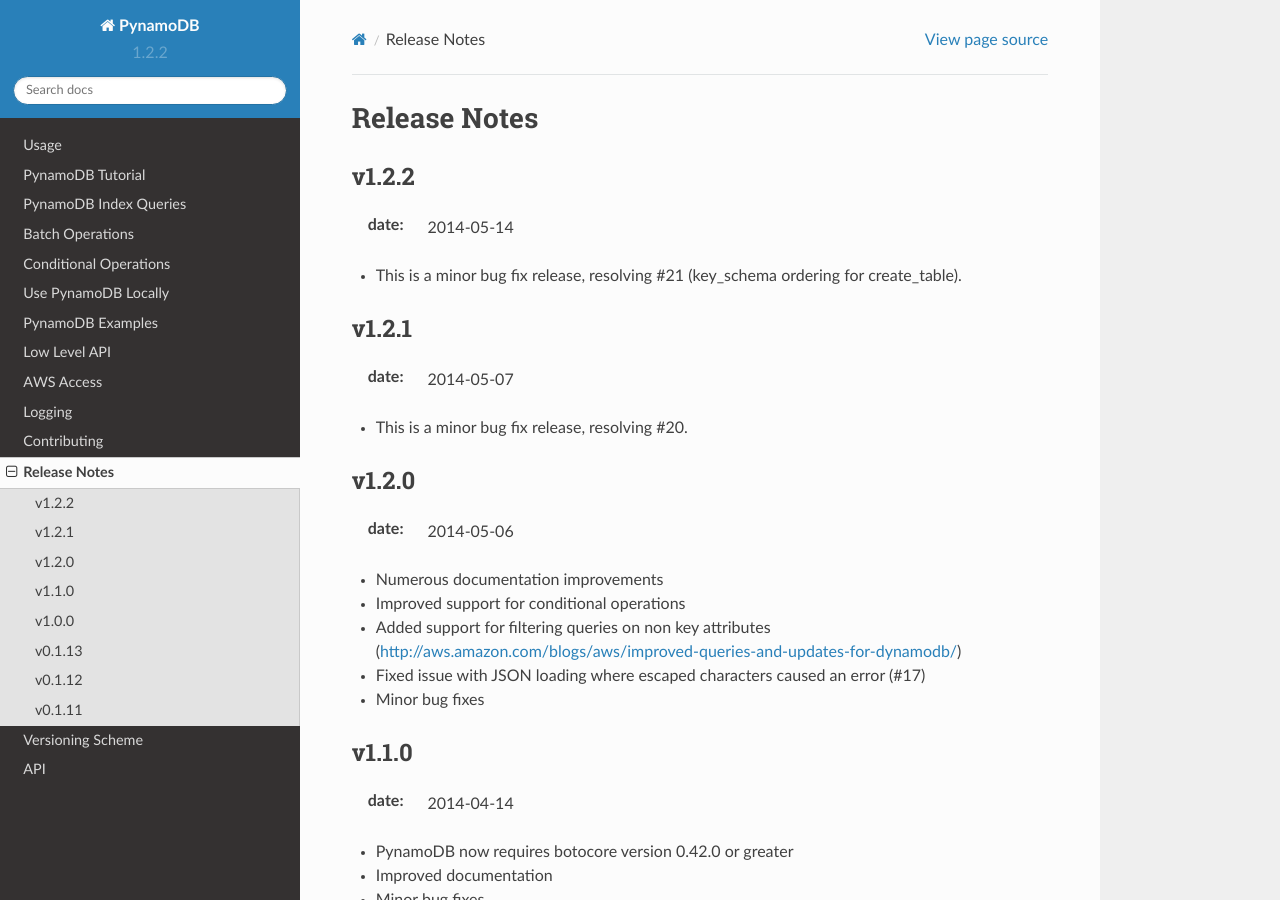
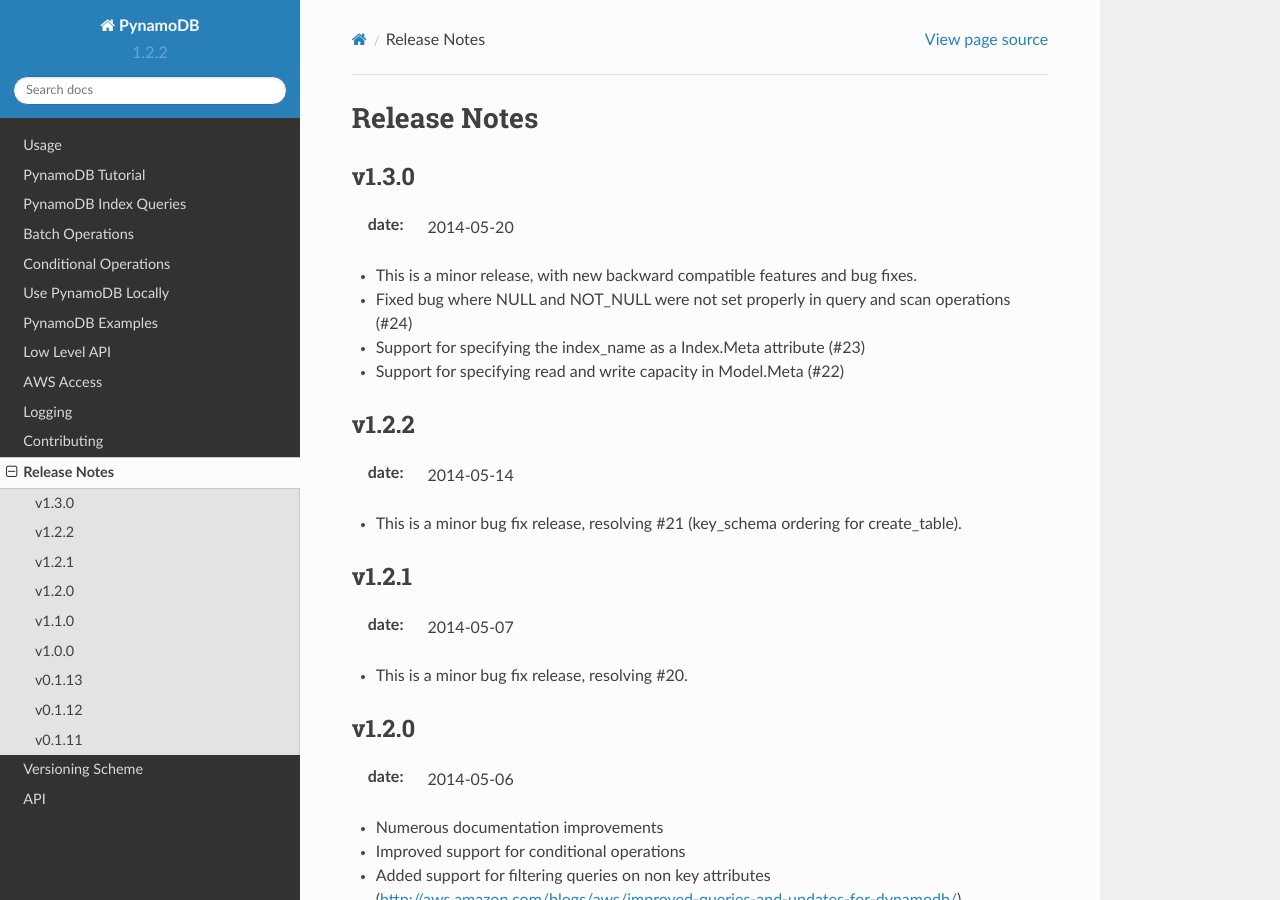
Before and after one commit to pynamodb/PynamoDB, a Sphinx documentation site: the page built from docs/release_notes.rst, in a window 1280 px wide and 900 px high. Built offline with Sphinx 7.4.7 and the Read the Docs theme 2.0.0, drawn with Linux system fonts in a browser that asks for light colours.

Commit message:
Release notes for 1.3.0

```diff
--- a/docs/release_notes.rst
+++ b/docs/release_notes.rst
@@ -1,5 +1,16 @@
 Release Notes
 =============
+v1.3.0
+------
+
+:date: 2014-05-20
+
+* This is a minor release, with new backward compatible features and bug fixes.
+* Fixed bug where NULL and NOT_NULL were not set properly in query and scan operations (#24)
+* Support for specifying the index_name as a Index.Meta attribute (#23)
+* Support for specifying read and write capacity in Model.Meta (#22)
+
+
 v1.2.2
 ------
 
```
